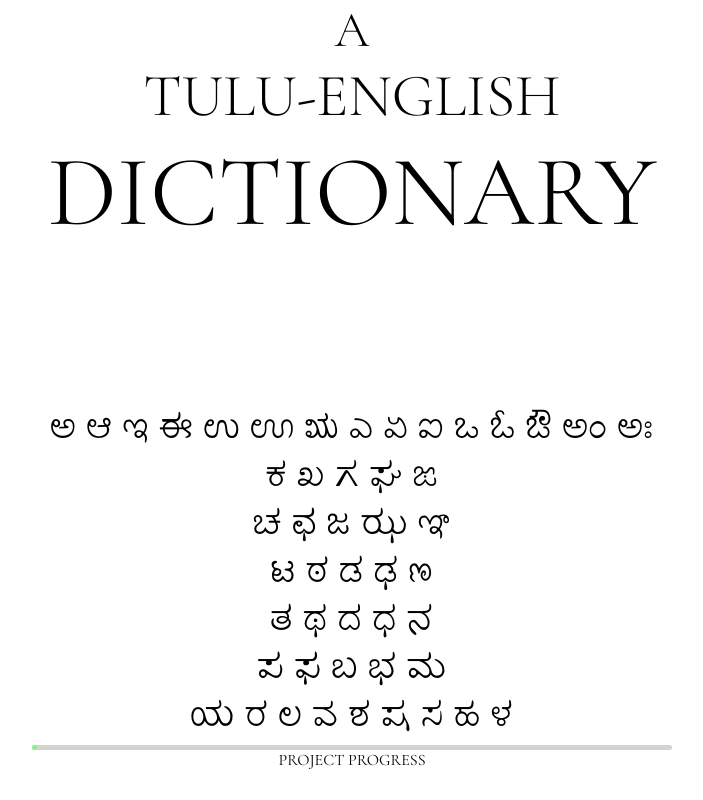
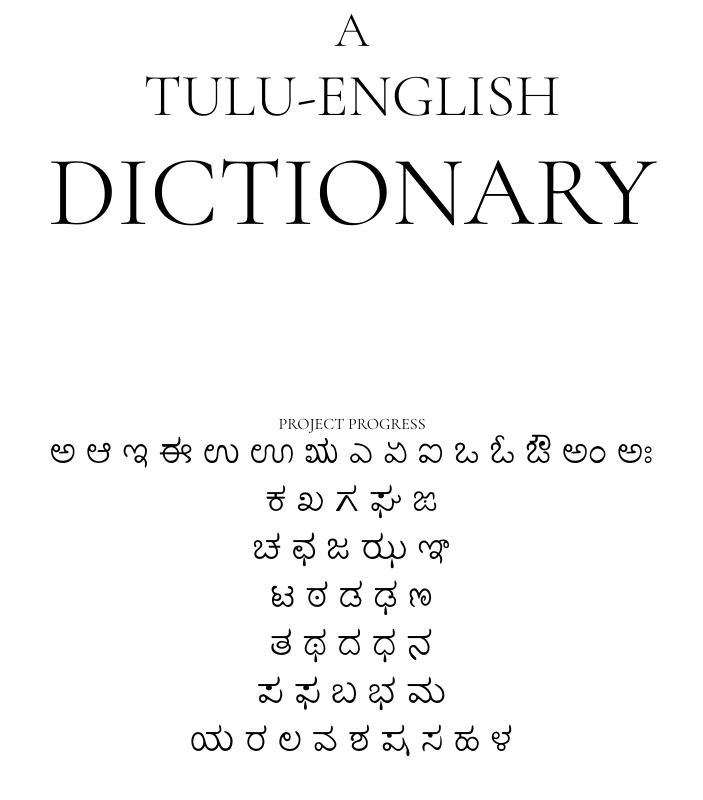
Before and after one commit to kuugu/manner, a website built with Vite: page index.html in a window 1280 px wide. Shown: the whole page, without its empty margins (288-991 px from the left). Built offline with nearby package versions, Linux system fonts and the light colour scheme.

Commit message:
letters will track progress, removed progress bar

```diff
--- a/index.html
+++ b/index.html
@@ -20,6 +20,7 @@
       <div class="title-line-3">DICTIONARY</div>
     </div>
 
+    <div class="progress-bar-title">PROJECT PROGRESS</div>
     <div class="letters">
       <p>ಅ ಆ ಇ ಈ ಉ ಊ ಋ ಎ ಏ ಐ ಒ ಓ ಔ ಅಂ ಅಃ</p>
       <p>ಕ ಖ ಗ ಘ ಙ</p>
@@ -30,13 +31,6 @@
       <p>ಯ ರ ಲ ವ ಶ ಷ ಸ ಹ ಳ</p>
     </div>
 
-    <div class="progress-bar">
-      <div class="progress-bar-viz">
-        <div class="progress-bar-viz-complete"></div>
-      </div>
-      <div class="progress-bar-title">PROJECT PROGRESS</div>
-    </div>
-
     <script type="module" src="src/main.ts"></script>
   </body>
 </html>
--- a/src/styles.css
+++ b/src/styles.css
@@ -26,7 +26,6 @@ body {
     flex-direction: column;
     align-items: center;
 
-    margin-bottom: 100px;
 }
 
 .title-line-1 {
@@ -52,36 +51,18 @@ body {
     flex-direction: column;
     align-items: center;
 
-    flex: 1 0 auto;
-    justify-content: flex-end;
-
-}
-
-.progress-bar {
-    display: flex;
-    flex-direction: column;
-    justify-content: center;
-    align-items: center;
-
     margin-bottom: 30px;
 }
 
 .progress-bar-title {
+    flex: 1 0 auto;
+    justify-content: flex-end;
+
+    display: flex;
+    flex-direction: column;
+    align-items: center;
+
     font-family: "Cormorant Garamond", serif;
     /* font-optical-sizing: auto; */
     font-style: normal;
 }
-
-.progress-bar-viz {
-    background-color: lightgrey;
-    width: 50vw;
-    height: 5px;
-    border-radius: 5px;
-}
-
-.progress-bar-viz-complete {
-    background-color: lightgreen;
-    width: 0.36vw;
-    height: 5px;
-    border-radius: 5px;
-}
```
